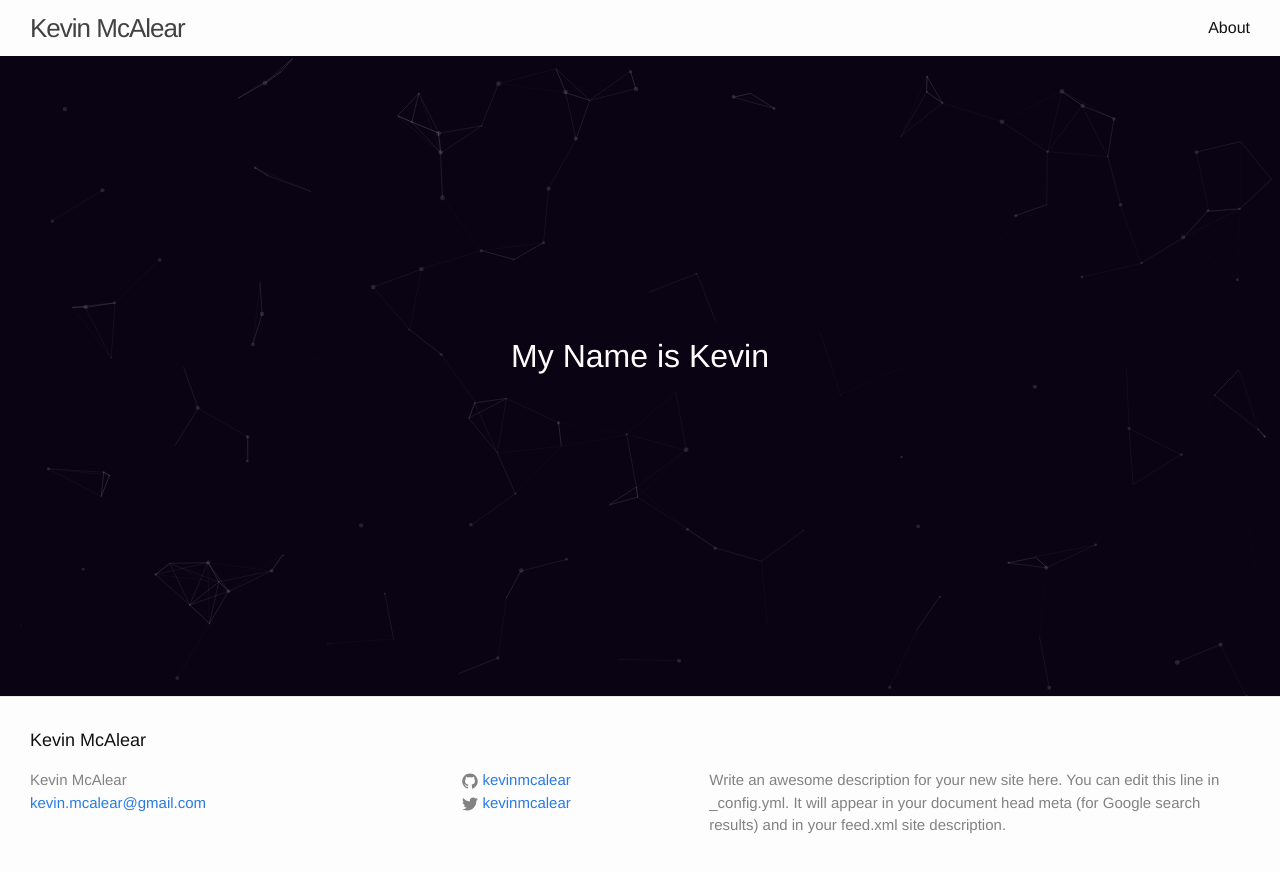
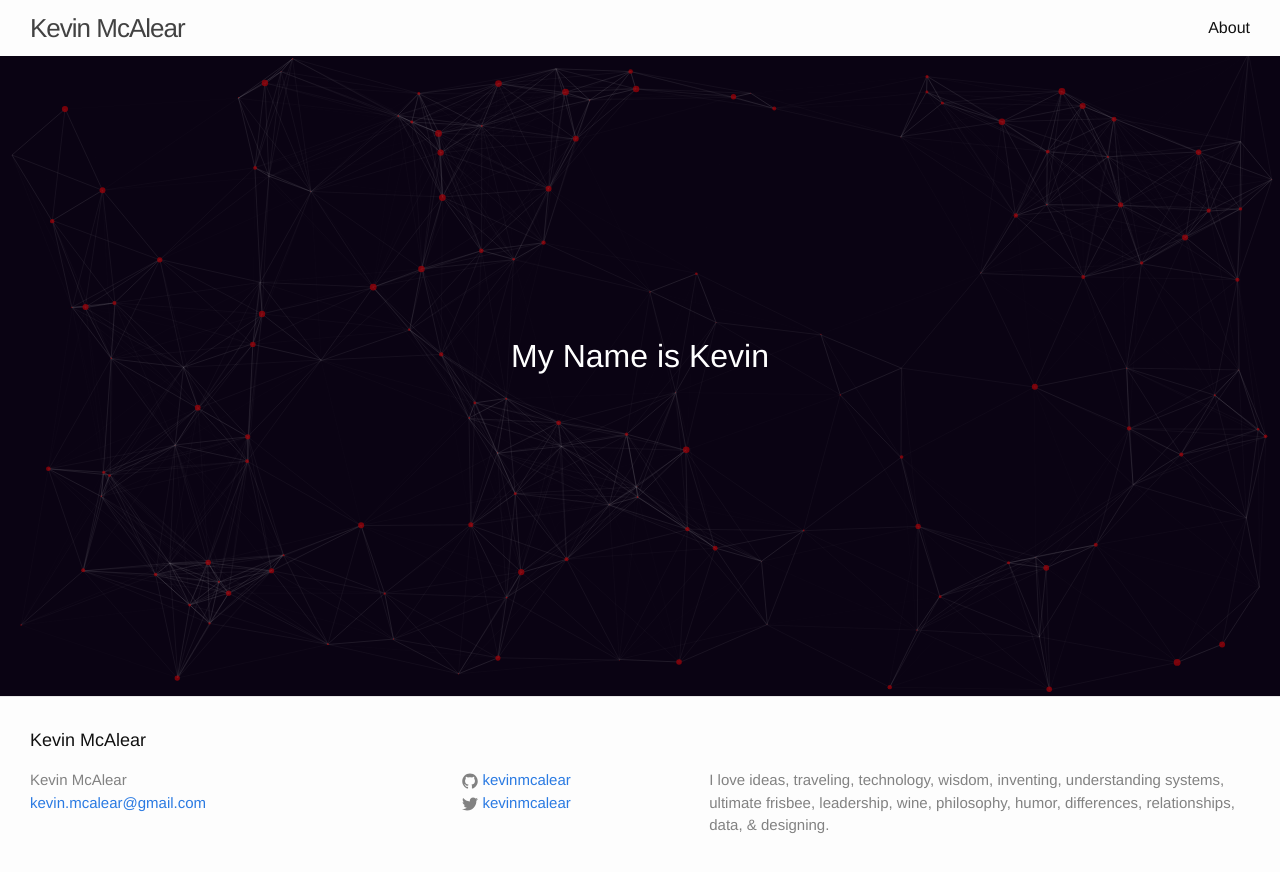
Before and after one commit to kevinmcalear/kevinmcalear.github.io, a Jekyll site: the page built from index.html, in a window 1280 px wide. Shown: the top 872 px of the page. Built offline with Jekyll 4.4.1, drawn with Linux system fonts in a browser that asks for light colours; some of the changed lines change nothing that is shown.

Commit message:
improves main screen

```diff
--- a/_config.yml
+++ b/_config.yml
@@ -2,9 +2,7 @@
 title: Kevin McAlear
 email: kevin.mcalear@gmail.com
 description: > # this means to ignore newlines until "baseurl:"
-  Write an awesome description for your new site here. You can edit this
-  line in _config.yml. It will appear in your document head meta (for
-  Google search results) and in your feed.xml site description.
+  I love ideas, traveling, technology, wisdom, inventing, understanding systems, ultimate frisbee, leadership, wine, philosophy, humor, differences, relationships, data, & designing.
 baseurl: "" # the subpath of your site, e.g. /blog/
 url: "http://kevinmcalear.com" # the base hostname & protocol for your site
 twitter_username: kevinmcalear
--- a/_sass/_base.scss
+++ b/_sass/_base.scss
@@ -98,7 +98,7 @@
 
     &:hover {
         color: $text-color;
-        text-decoration: underline;
+        // text-decoration: underline;
     }
 }
 
--- a/_sass/_particles.scss
+++ b/_sass/_particles.scss
@@ -3,14 +3,28 @@
   display: block;
   vertical-align: bottom;
   opacity:.6;
-
-
 }
 
 #particles-js {
   height: 100%;
-  background: #0A0313;
+  background-color: #0A0313;
+  transition: all 1.5s ease;
+}
 
+.designer {
+  background-color: #420F2E !important;
+}
+
+.developer {
+  background-color: #0F2342 !important;
+}
+
+.data-scientist {
+  background-color: #280F42 !important;
+}
+
+.intro {
+  background-color: #0A0313 !important;
 }
 
 // Pannel
--- a/js/app.js
+++ b/js/app.js
@@ -9,18 +9,18 @@
 function pJS_desktop(){
   particlesJS('particles-js', {
     particles: {
-      color: '#fff',
+      color: '#FF0000',
       shape: 'circle',
-      opacity: .2,
-      size: 2.5,
+      opacity: 0.75,
+      size: 3.5,
       size_random: true,
       nb: 150,
       line_linked: {
         enable_auto: true,
         distance: 250,
         color: '#fff',
-        opacity: 0.3,
-        width: 1,
+        opacity: 0.75,
+        width: 0.3,
         condensed_mode: {
             enable: false,
             rotateX: 600,
@@ -35,12 +35,13 @@
     interactivity: {
       enable: true,
       mouse: {
-        distance: 200
+        distance: 250
       },
       detect_on: 'canvas',
       mode: 'grab',
       line_linked: {
-        opacity: .5
+        color:'#FF0000',
+        opacity: 0.6
       },
       events: {
         onclick: {
@@ -53,8 +54,6 @@
     retina_detect: true
   });
 }
-
-
 
 /* MOBILE / TABLET */
 
@@ -106,7 +105,6 @@
   });
 }
 
-
 /* LAUNCH */
 
 if(window.innerWidth > 1100){
@@ -138,114 +136,42 @@
 }
 
 
-/*
- * Github repository:
- * https://github.com/Zhouzi/TheaterJS
- *
- * Github page:
- * http://gabinaureche.com/TheaterJS
- *
- */
-
-
-
-
-
 // Create a new instance of TheaterJS with defaults options.
 var theater = new TheaterJS();
-
-
 
 // First, describe actors by passing a name,
 // an experience and finally a selector string.
 theater
   .describe("Kevin", { speed: .8, accuracy: .6, invincibility: 4 }, "#my-welcome")
 
-
-// The write method adds scenes to the theater's scenario.
-// It accepts an indefinite number of parameters and is chainable.
-// theater.write("I:Hello", 400).write("You:Wassup?", 400);
-// Is the same as:
-// theater.write("I:Hello", 400, "Your:Wassup?", 400);
 theater
-
-  // "Kevin:Luke" adds 2 scenes:
-  // 1 - Update current actor.
-  // 2 - Add a "say" scene with the speech (Luke in this example).
   .write("Kevin:Hello.")
-
-  // When passing a positive int to the write method,
-  // it adds a "wait" scene.
-  // A break lasting for the amout of the passed argument (ms).
   .write(400)
-
-  // A function is added as a "call" scene.
-  // It simply call the passed function by setting
-  // the context to the TheaterJS instance.
-  // In this case, the toggleClass is simply toggling body's class.
-  // Luke has a white background while Vader has a darker one.
-  // .write(toggleClass)
-
-  // .write("Luke:What?", toggleClass)
   .write("Kevin:My Name is Kevin.")
   .write(500)
-  .write("Kevin:I am",600," a developer.")
-
-  // Previous arguments are just shorthands that build the proper scene object.
-  // However, you can pass a scene object with more complex args.
-  // .write({ name: "call", args: [kill, true] })
-
-  // .write("Luke:Nooo...")
-
-  // A negative int creates an "erase" scene that removes x characters.
+  .write("Kevin:I am", 600, developer, " a developer.", 800)
   .write(-10)
-
-  .write("a designer", 400, "No! ", 400)
-  // .write("Luke:That's not true!", 400)
-  // .write("Luke:That's impossible!", toggleClass)
-  .write("Kevin:Search your feelings.", 1600)
-  .write("Kevin:You know it to be true.", 1000, toggleClass)
-
-  // Passing the actor's name in the string update the current actor.
-  // It also erase the previous speech to show the new one.
-  // If you want to append a value rather than replacing it, simply omit the actor's name.
-  // e.g.: theater.write("Luke:Noooooooo! ", "No!");
-  // .write("Luke:Noooooooo! ", 400, "No!", toggleClass)
-  .write("Kevin:Luke.", 800)
-  .write("Kevin:You can destroy the Emperor.", 1600)
-  .write("Kevin:He has foreseen this. ", 800)
-  .write("Kevin:It is your destiny.", 1600)
-  .write("Kevin:Join me.", 800)
-  .write("Kevin:Together we can rule the galaxy.", 800)
-  .write("Kevin:As father and son.", 1600)
-  .write("Kevin:Come with me. ", 800)
-  .write("Kevin:It is the only way.", 2000)
-
-  // This last statement makes the scenario loop.
-  // The true argument means "restart from scratch".
-  .write(function () { theater.play(true); });
+  .write(designer, " designer.", 800)
+  .write(-10)
+  .write(dataScientist, " data scientist.", 800)
+  .write(intro,"Kevin:Welcome to my site.", 1600)
+  .write("Kevin:Explore away.", 1000);
+  // .write(function () { theater.play(true); });
 
 
 
-// Code below is used for the purpose of the demo.
-var body = document.getElementsByTagName("BODY")[0];
-
-function toggleClass (className) {
-  if (typeof className !== "string") className = "light";
-
-  if (theater.utils.hasClass(body, className)) theater.utils.removeClass(body, className);
-  else theater.utils.addClass(body, className);
+function designer () {
+  document.getElementById('particles-js').className = "designer";
 }
 
-function kill () {
-  var self    = this,
-      delay   = 300,
-      i       = 0,
-      timeout = setTimeout(function blink () {
-        toggleClass("blood");
-        if (++i < 6) timeout = setTimeout(blink, delay);
-        else self.next();
-      }, delay);
+function developer () {
+  document.getElementById('particles-js').className = "developer";
+}
 
-  return self;
+function dataScientist () {
+  document.getElementById('particles-js').className = "data-scientist";
 }
+
+function intro () {
+  document.getElementById('particles-js').className = "intro";
+}
```
Also changed, not shown: assets/pics/code.png (added), assets/pics/code2.png (added).
